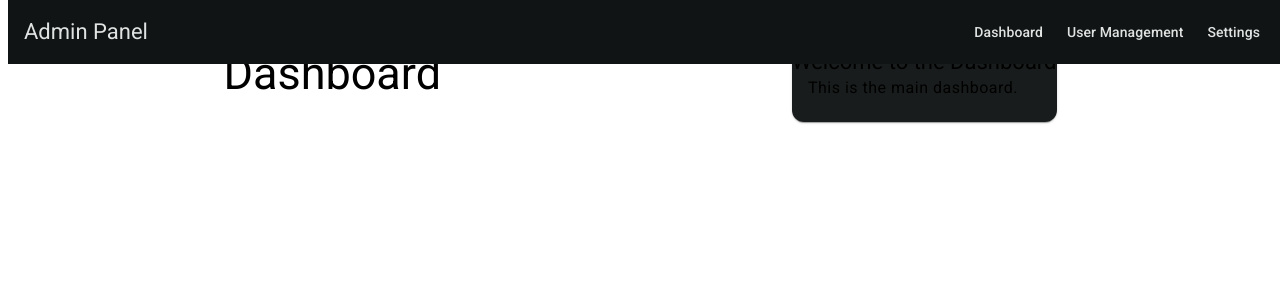
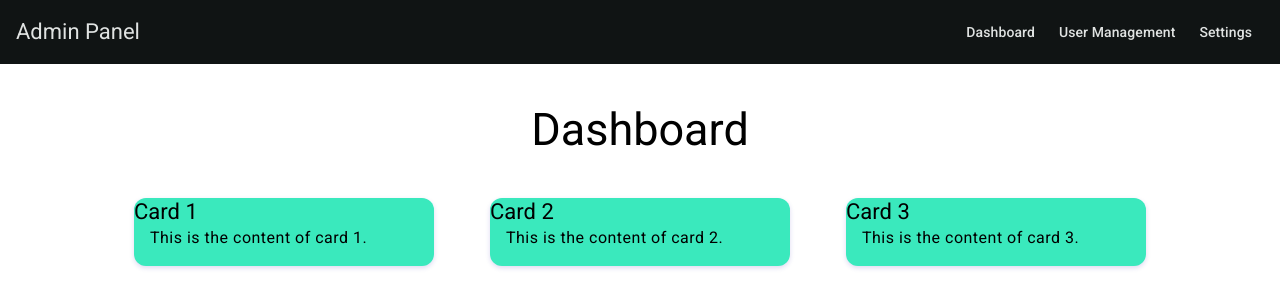
Before and after one commit to kprasad475/admin-panel, an Angular app: page /dashboard in a window 1280 px wide. Shown: the top 308 px of the page. Built offline with nearby package versions, Linux system fonts and the light colour scheme.

Commit message:
css-and-html -updation

```diff
--- a/src/app/app.component.scss
+++ b/src/app/app.component.scss
@@ -7,7 +7,7 @@ body {
   }
 
   mat-toolbar {
-    position: fixed;
+    position:relative;
     top: 0;
     width: 100%;
     z-index: 1000;
--- a/src/app/dashboard/dashboard.component.html
+++ b/src/app/dashboard/dashboard.component.html
@@ -1,9 +1,11 @@
 <div class="dashboard-container">
-    <h2>Dashboard</h2>
-    <mat-card>
-      <mat-card-title>Welcome to the Dashboard</mat-card-title>
+  <h2>Dashboard</h2>
+  <div class="cards-container">
+    <mat-card *ngFor="let card of [1, 2, 3]" class="dashboard-card">
+      <mat-card-title>Card {{ card }}</mat-card-title>
       <mat-card-content>
-        This is the main dashboard.
+        This is the content of card {{ card }}.
       </mat-card-content>
     </mat-card>
   </div>
+</div>
--- a/src/app/settings/settings.component.html
+++ b/src/app/settings/settings.component.html
@@ -1,5 +1,6 @@
 <div class="settings-container">
-    <h2>Settings</h2>
+  <h2>Settings</h2>
+  <div class="cards-container">
     <mat-card *ngFor="let setting of settings" class="setting-card">
       <mat-card-title>{{ setting.name }}</mat-card-title>
       <mat-card-content>
@@ -9,3 +10,4 @@
       </mat-card-content>
     </mat-card>
   </div>
+</div>
--- a/src/app/user-management/user-management.component.html
+++ b/src/app/user-management/user-management.component.html
@@ -1,5 +1,6 @@
 <div class="user-management-container">
-    <h2>User Management</h2>
+  <h2>User Management</h2>
+  <div class="cards-container">
     <mat-card *ngFor="let user of users" class="user-card">
       <mat-card-title>{{ user.name }}</mat-card-title>
       <mat-card-content>
@@ -7,3 +8,4 @@
       </mat-card-content>
     </mat-card>
   </div>
+</div>
--- a/src/styles.scss
+++ b/src/styles.scss
@@ -1,3 +1,7 @@
+body {
+  margin: 0;
+  font-family: Roboto, "Helvetica Neue", sans-serif;
+}
 
 .spacer {
   flex: 1 1 auto;
@@ -8,5 +12,16 @@
 }
 
 .user-card, .setting-card, .dashboard-card {
+  margin: 16px;
+  flex: 1 1 300px;
+}
+
+.cards-container {
+  display: flex;
+  flex-wrap: wrap;
+  gap: 16px;
+}
+
+h2 {
   margin: 16px 0;
 }
```
